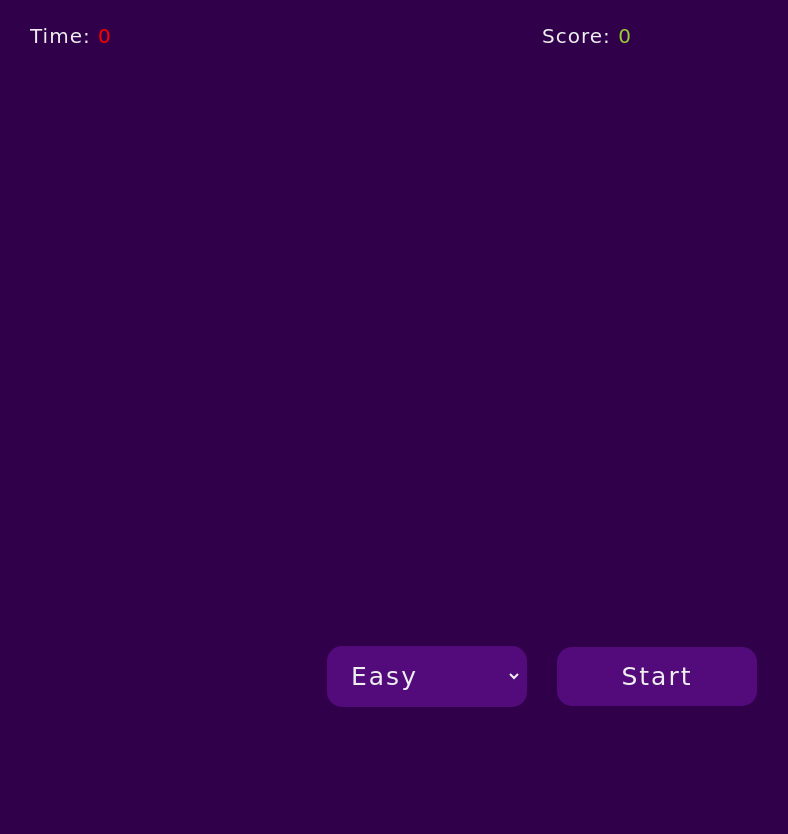
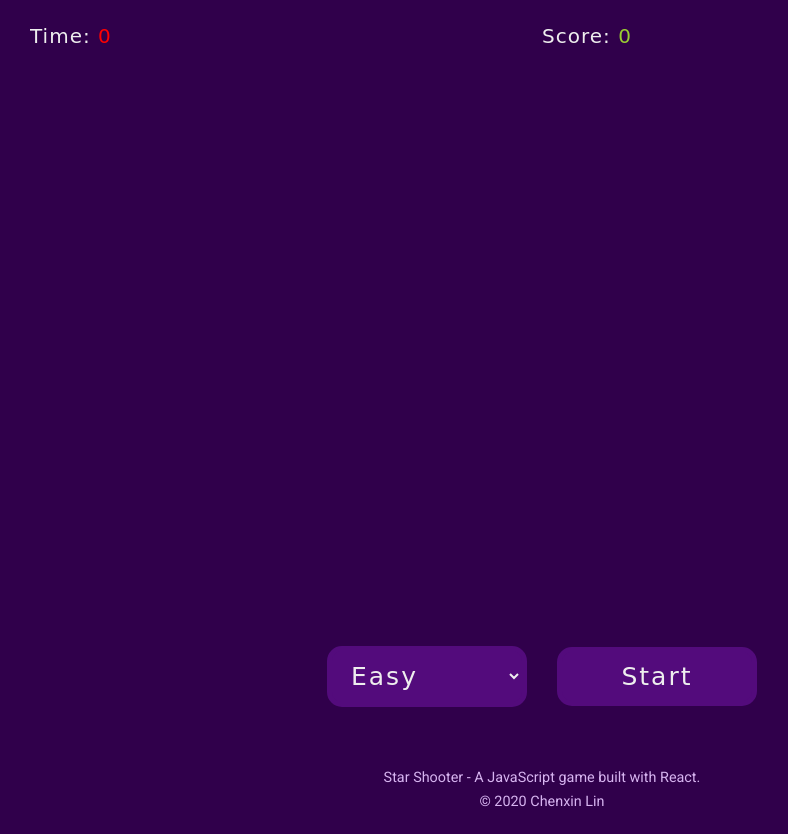
Before and after one commit to lincx-code/star_shooter, a plain HTML site: page dist/index.html in a window 1280 px wide. Shown: the part 80-914 px from the top of the page, without its empty margins (98-886 px from the left). Before the commit the page ends 827 px from the top, so only its background shows below. Drawn offline with Linux system fonts and the light colour scheme; a web font is replaced by a local one.

Commit message:
Added footer and footer styles

```diff
--- a/dist/index.html
+++ b/dist/index.html
@@ -10,9 +10,18 @@
 <script src="https://kit.fontawesome.com/737d10494f.js" crossorigin="anonymous"></script>
 </head>
 <body>
-    <!-- react container -->
-    <main id="react-container"></main>
-    <!-- /react container -->
+<!-- react container -->
+<main id="react-container"></main>
+<!-- /react container -->
+
+<!-- footer -->
+<footer>
+    <div class="project-info">Star Shooter - A JavaScript game built with React.</div>
+    <div class="footer-container">
+        <p>&copy; <script>document.write(new Date().getFullYear())</script> Chenxin Lin</p>
+    </div>
+</footer>
+<!-- /footer -->
 
 <script src="assets/bundle.js"></script>
 </body>
--- a/stylesheets/app.css
+++ b/stylesheets/app.css
@@ -83,7 +83,17 @@ main {
 #react-container {
     background: #30004b;
 }
-
+footer {
+    width: 100%;
+    padding: 1.5rem 0;
+    font-size: 90%;
+    text-align: center;
+    color: #d7b4f0;
+    clear: both;
+}
+.project-info {
+    padding-bottom: 10px;
+}
 /* ======================================================
 STAGE
 ====================================================== */
```
